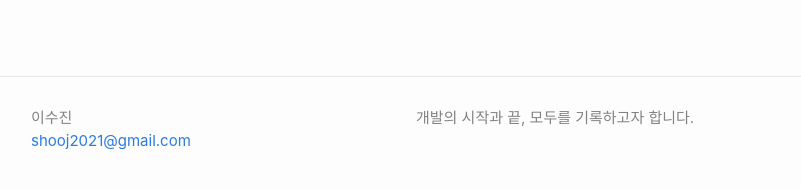
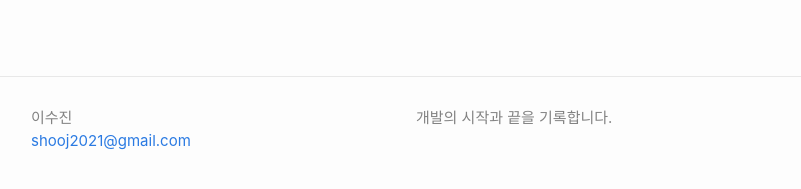
Before and after one commit to S2-J1NG/S2-J1NG.github.io, a Jekyll site: the page built from about/index.md, in a window 1280 px wide. Shown: the part 688-877 px from the top of the page, without its empty margins (239-1040 px from the left). Built offline with Jekyll 4.4.1, drawn with Linux system fonts in a browser that asks for light colours.

Commit message:
modified : _config.yml

```diff
--- a/_config.yml
+++ b/_config.yml
@@ -3,7 +3,7 @@ author:
   name: 이수진
   email: shooj2021@gmail.com
 description: > # this means to ignore newlines until "show_excerpts:"
-  개발의 시작과 끝, 모두를 기록하고자 합니다.
+  개발의 시작과 끝을 기록합니다.
 
 show_excerpts: false # set to true to show excerpts on the homepage
 
```
